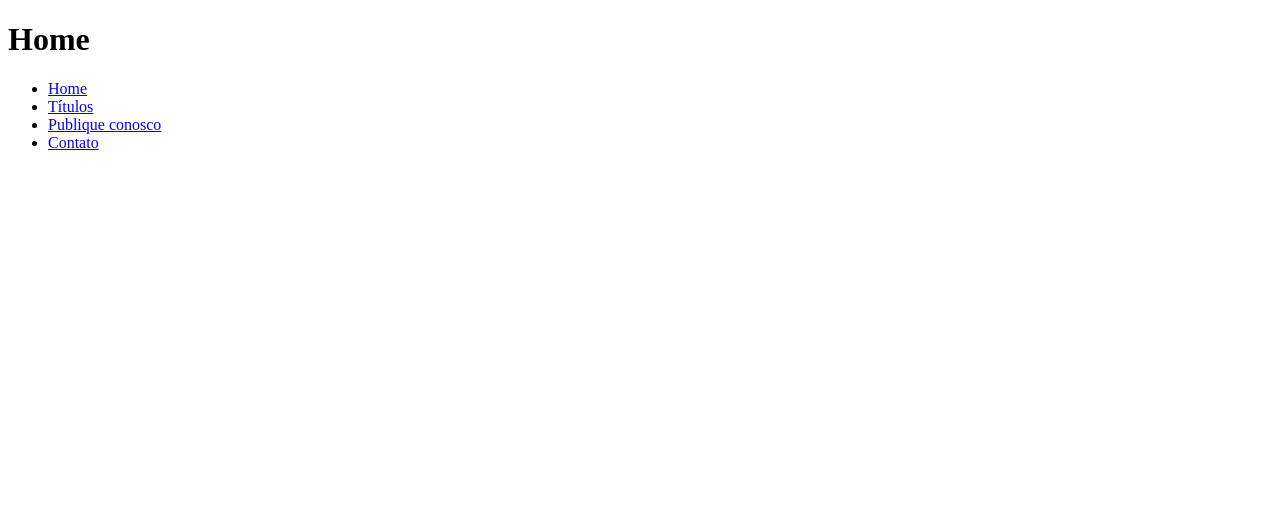
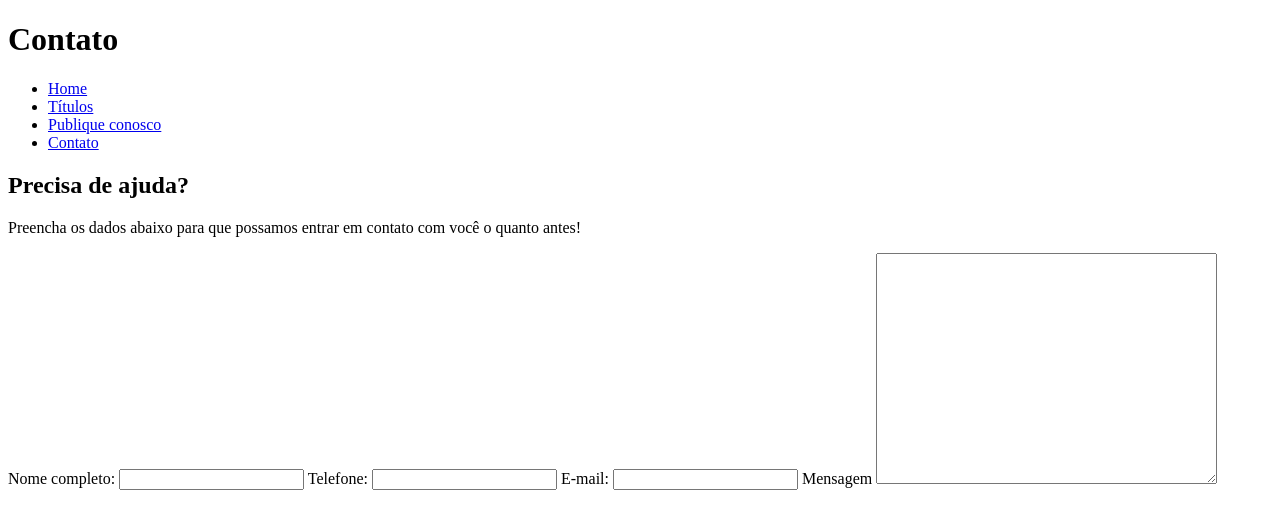
Before and after one commit to gustavogalli/generation-modulo3, a plain HTML site: page atividade1/contato.html in a window 1280 px wide. Drawn offline with Linux system fonts and the light colour scheme.

Commit message:
Adicionando contato.html

```diff
--- a/atividade1/contato.html
+++ b/atividade1/contato.html
@@ -7,7 +7,7 @@
     <title>Contato</title>
 </head>
 <body>
-    <h1>Home</h1>
+    <h1>Contato</h1>
     <nav>
         <ul>
             <li>
@@ -25,5 +25,19 @@
         </ul>
     </nav>
 
+    <h2>Precisa de ajuda?</h2>
+    <p>Preencha os dados abaixo para que possamos entrar em contato com você o quanto antes!</p>
+
+    <form>
+        <label for="nome">Nome completo: </label>
+        <input type="text">
+        <label for="telefone">Telefone: </label>
+        <input type="text">
+        <label for="email">E-mail: </label>
+        <input type="email">
+        <label for="mensagem">Mensagem</label>
+        <textarea name="mensagem" cols="40" rows="15"></textarea>
+    </form>
+
 </body>
 </html>
```
